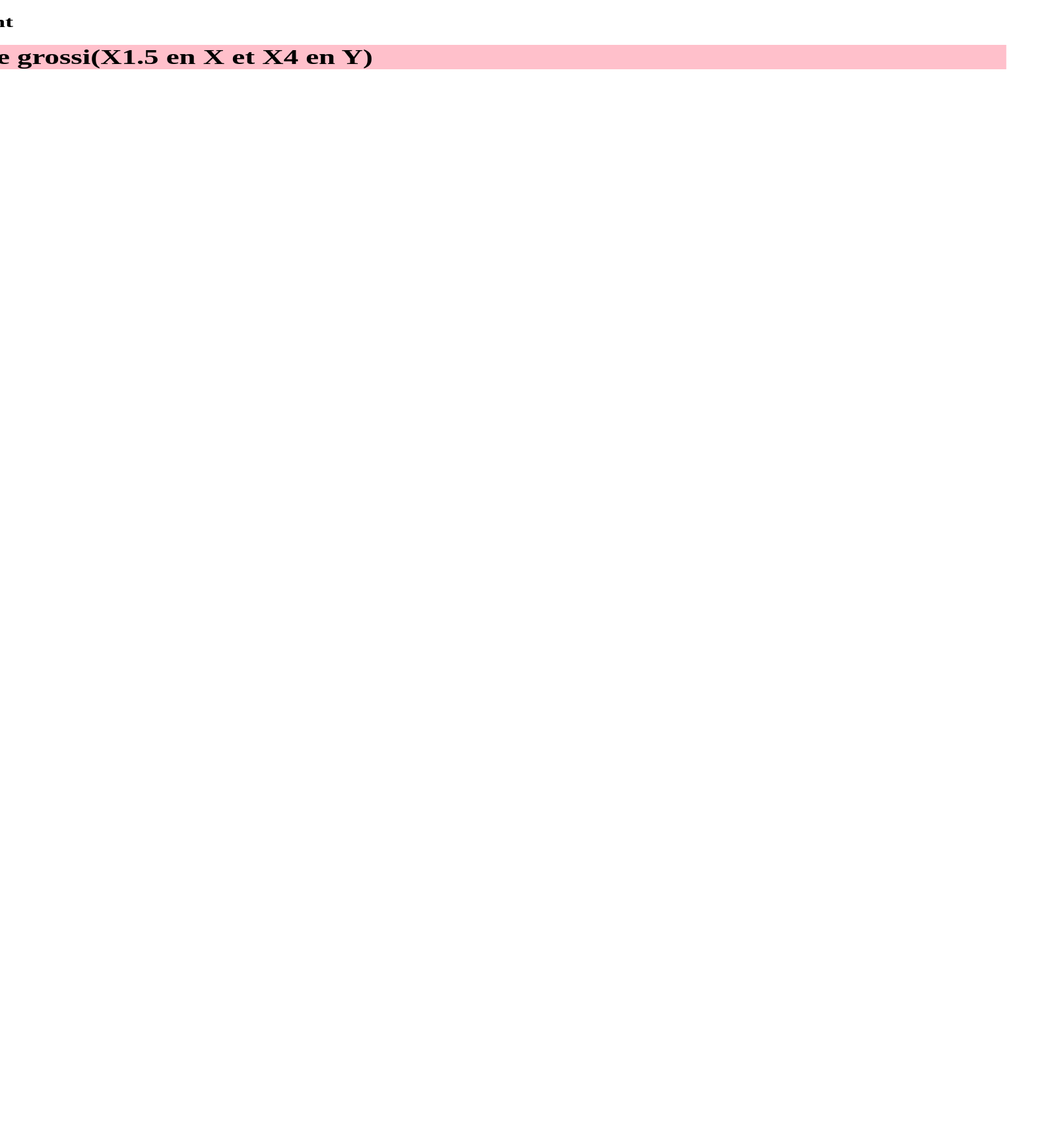
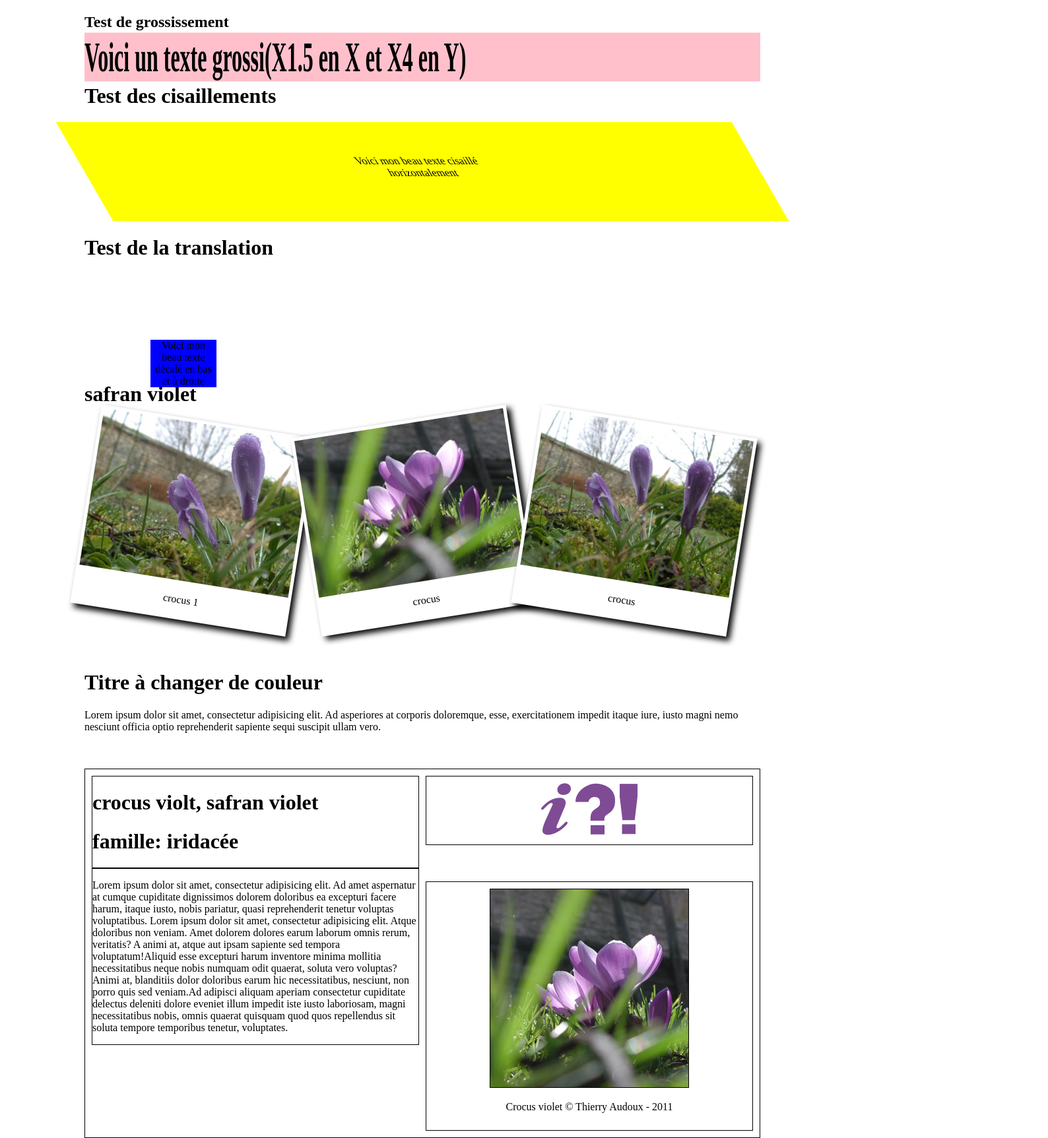
Before and after one commit to mupacif/htmlcss, a plain HTML site: page Transformation/index.html in a window 1280 px wide. Shown: the whole page at 66% size, 1588 px wide, since content can reach past the window. Before the commit the page ends 800 px from the top, so only its background shows below. Drawn offline with Linux system fonts and the light colour scheme.

Commit message:
ADD fin css

```diff
--- a/Transformation/index.html
+++ b/Transformation/index.html
@@ -7,8 +7,74 @@
 
 </head>
 <body>
+<div class="ex1" >
 <h2>Test de grossissement</h2>
 <h1>Voici un texte grossi(X1.5 en X et X4 en Y) </h1>
+</div>
+<div class="ex2" >
+<h1 > Test des cisaillements</h1>
+<div>Voici mon beau texte cisaillé <br> horizontalement </div>
+</div>
+
+<div class="ex3" >
+    <h1 > Test de la translation</h1>
+    <p>Voici mon beau texte décalé en bas et à droite </p>
+</div>
+<br>
+<br>
+<br>
+<div class="ex4" >
+    <h1 > safran violet </h1>
+
+<div><img src="crocus/crocus-1.jpg" height="240" width="320"/><p>crocus 1</p></div>
+<div><img src="crocus/crocus-2.jpg" height="240" width="320"/><p>crocus</p></div>
+<div><img src="crocus/crocus-3.jpg" height="240" width="320"/><p>crocus</p></div>
+
+</div>
+<br>
+<br>
+<br>
+<div class="ex5" >
+    <h1>Titre à changer de couleur</h1>
+    <div>
+        Lorem ipsum dolor sit amet, consectetur adipisicing elit. Ad asperiores at corporis doloremque, esse, exercitationem impedit itaque iure, iusto magni nemo nesciunt officia optio reprehenderit sapiente sequi suscipit ullam vero.
+    </div>
+</div>
+
+
+<br>
+<br>
+<br>
+<div id="ex6" >
+    <div id="left">
+         <div id="title"> <h1> crocus violt, safran violet</h1>
+             <h1> famille: iridacée</h1>
+         </div >
+            <div id="article">
+                <p>Lorem ipsum dolor sit amet, consectetur adipisicing elit. Ad amet aspernatur at cumque cupiditate dignissimos dolorem doloribus ea excepturi facere harum, itaque iusto, nobis pariatur, quasi reprehenderit tenetur voluptas voluptatibus.
+                    Lorem ipsum dolor sit amet, consectetur adipisicing elit. Atque doloribus non veniam. Amet dolorem dolores earum laborum omnis rerum, veritatis? A animi at, atque aut ipsam sapiente sed tempora voluptatum!</span><span>Aliquid esse excepturi harum inventore minima mollitia necessitatibus neque nobis numquam odit quaerat, soluta vero voluptas? Animi at, blanditiis dolor doloribus earum hic necessitatibus, nesciunt, non porro quis sed veniam.</span><span>Ad adipisci aliquam aperiam consectetur cupiditate delectus deleniti dolore eveniet illum impedit iste iusto laboriosam, magni necessitatibus nobis, omnis quaerat quisquam quod quos repellendus sit soluta tempore temporibus tenetur, voluptates.</p>
+
+
+            </div>
+    </div>
+
+    <div id="right">
+        <div id="images">
+            <img src="images/info.gif" height="79" width="48"/>
+            <img src="images/habitat.gif" height="79" width="63"/>
+            <img src="images/particularites.gif" height="79" width="29"/>
+        </div>
+        <div id="credit">
+
+
+            <img src="images/crocus-2.jpg" height="288" width="300"/>
+            <img src="images/crocus.jpg" height="300" width="300"/>
+            <p> Crocus violet © Thierry Audoux - 2011</p>
+        </div>
+    </div>
+</div>
+
 <script>document.write('<script src="http://' + (location.host || 'localhost').split(':')[0] + ':35729/livereload.js?snipver=1"></' + 'script>')</script>
+
 </body>
 </html>
--- a/Transformation/main.css
+++ b/Transformation/main.css
@@ -1,7 +1,169 @@
-h2{
-    transform: scaleX(1.5);
+body{
+    width: 80%;
+    margin: 0 auto;
 }
-h1{
-    transform: scaleX(1.4);
+
+.ex1 h2{
+    transform: scale(1,1);
+}
+.ex1 h1{
+    transform: scale(1,2);
     background-color: pink;
 }
+
+
+
+.ex2 div{
+    transform: skew(30deg,0deg);
+    background-color: yellow;
+    text-align: center;
+    height: 100px;
+    padding-top: 50px;
+}
+
+
+.ex3 p{
+    transform: translate(100px,100px);
+    background-color: blue;
+    text-align: center;
+    width: 100px;
+}
+/**
+*  photo
+ */
+.ex4 div{
+    display: inline-block;
+    box-shadow: 6px 6px 10px black;
+    background-color: white;
+    text-align: center;
+    padding: 5px;
+}
+
+.ex4 div:nth-child(2)
+{
+    transform: rotate(9deg);
+}
+.ex4 div:nth-child(3)
+{
+    transform: rotate(-9deg);
+}
+
+
+.ex4 div:nth-child(4)
+{
+    transform: rotate(9deg);
+    transition: all 1s ease;
+}
+
+.ex4 div:nth-child(4):hover
+{
+    transform: rotate(-9deg);
+    transition: all 1s ease;
+}
+
+/**
+*  translation
+ */
+
+.ex5 h1:hover{
+    color: greenyellow;
+    transition: all 1s ease;
+    padding: 5px;
+}
+.ex5 h1{
+    transition: all 1s ease;
+}
+
+.ex5 div:hover{
+      background-color: red;
+      transition: all 1s cubic-bezier(0.645, 0.045, 0.355, 1);
+      padding: 5px;
+  }
+
+.ex5 div{
+    transition: all 1s cubic-bezier(0.645, 0.045, 0.355, 1);
+}
+
+/**
+ex 5 recapitulatif
+ */
+
+#ex6
+{
+    border: 1px solid black;
+    display: flex;
+    padding: 10px;
+
+}
+
+#ex6 #left{
+    flex: 1;
+    margin-right: 10px;
+
+}
+
+#ex6 #left #title{
+    border: 1px solid black;
+}
+
+#ex6 #left #title h1:first-child:hover{
+    color: red;
+    transition: all 1s ease-in;
+}
+#ex6 #left #title h1:first-child{
+    transition: all 1s ease-in;
+}
+
+#ex6 #left #article{
+    border: 1px solid black;
+}
+
+#ex6 #right{
+    flex: 1;
+    height: auto;
+}
+
+#ex6 #right #images{
+    border: 1px solid black;
+    margin-bottom: 55px;
+    padding: 10px;
+    text-align: center;
+}
+
+#ex6 #right #images img{
+
+transition: all 1s ease-in;
+}
+#ex6 #right #images img:hover{
+    transform: rotate(30deg);
+    transition: all 1s ease-in;
+}
+/**
+ TRANSITION SUR L4IMAGE
+ */
+
+
+#ex6 #right #credit img:nth-child(2){
+    position: relative;
+    transition: all 1s ease-in;
+    border: 1px solid black;
+}
+#ex6 #right #credit img
+{
+    position: absolute;
+
+}
+#ex6 #right #credit img:hover
+{
+    opacity: 0;
+    transition: all 1s ease-in;
+}
+
+
+
+#ex6 #right #credit{
+    border: 1px solid black;
+    padding: 10px;
+    text-align: center;
+    position: relative;
+}
```
Also changed, not shown: Html5/details.html (added, +17 -0 lines), Html5/index.html (added, +62 -0 lines), Html5/main.css (added, +86 -0 lines), Test/html/css/main.css (+6 -3 lines), Transformation/crocus/crocus-1.jpg (added), Transformation/crocus/crocus-2.jpg (added), Transformation/crocus/crocus-3.jpg (added), Transformation/crocus/crocus.jpg (added), Transformation/images/crocus-2.jpg (added), Transformation/images/crocus.jpg (added), Transformation/images/habitat.gif (added), Transformation/images/info.gif (added), Transformation/images/particularites.gif (added), 1 other file.
